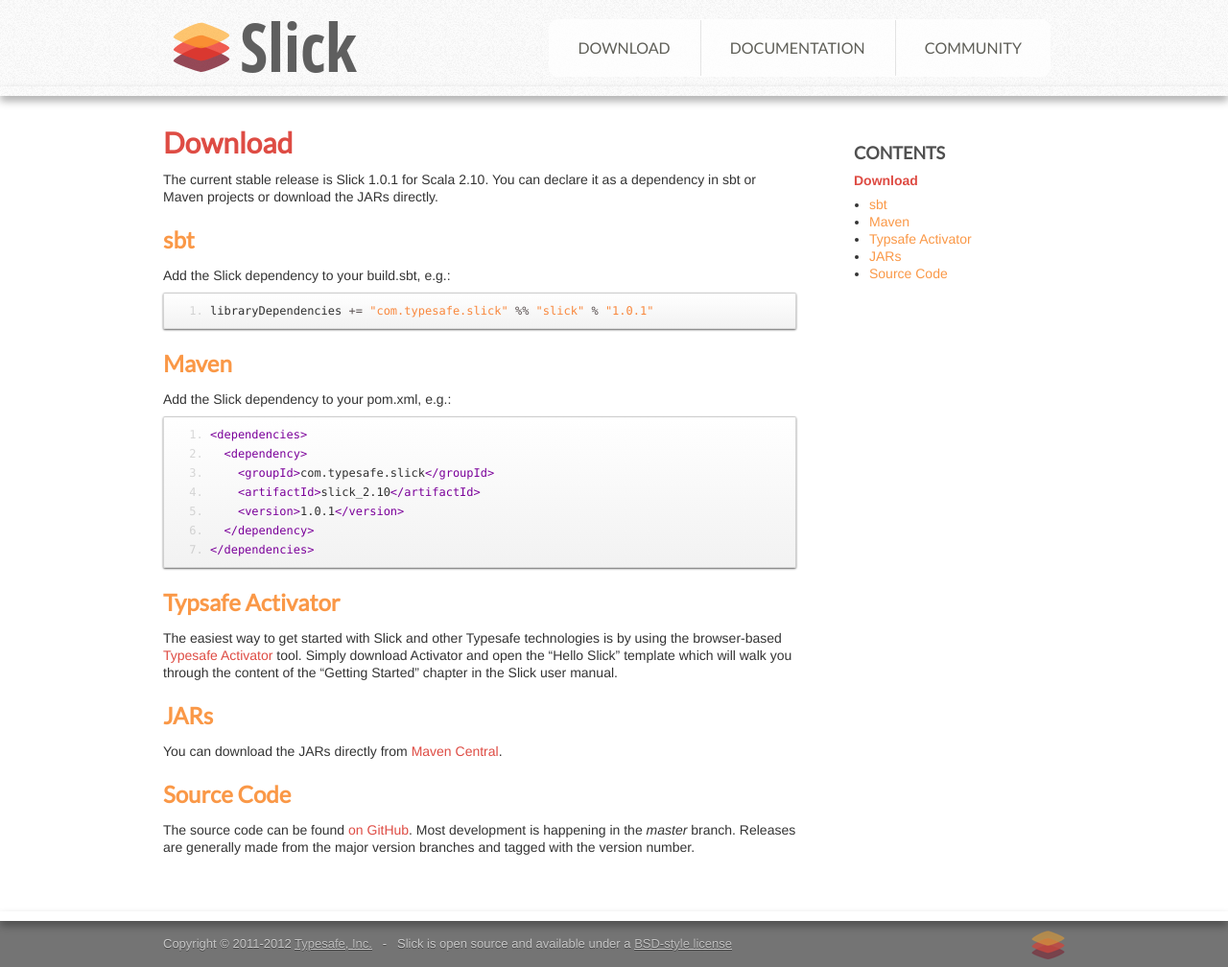
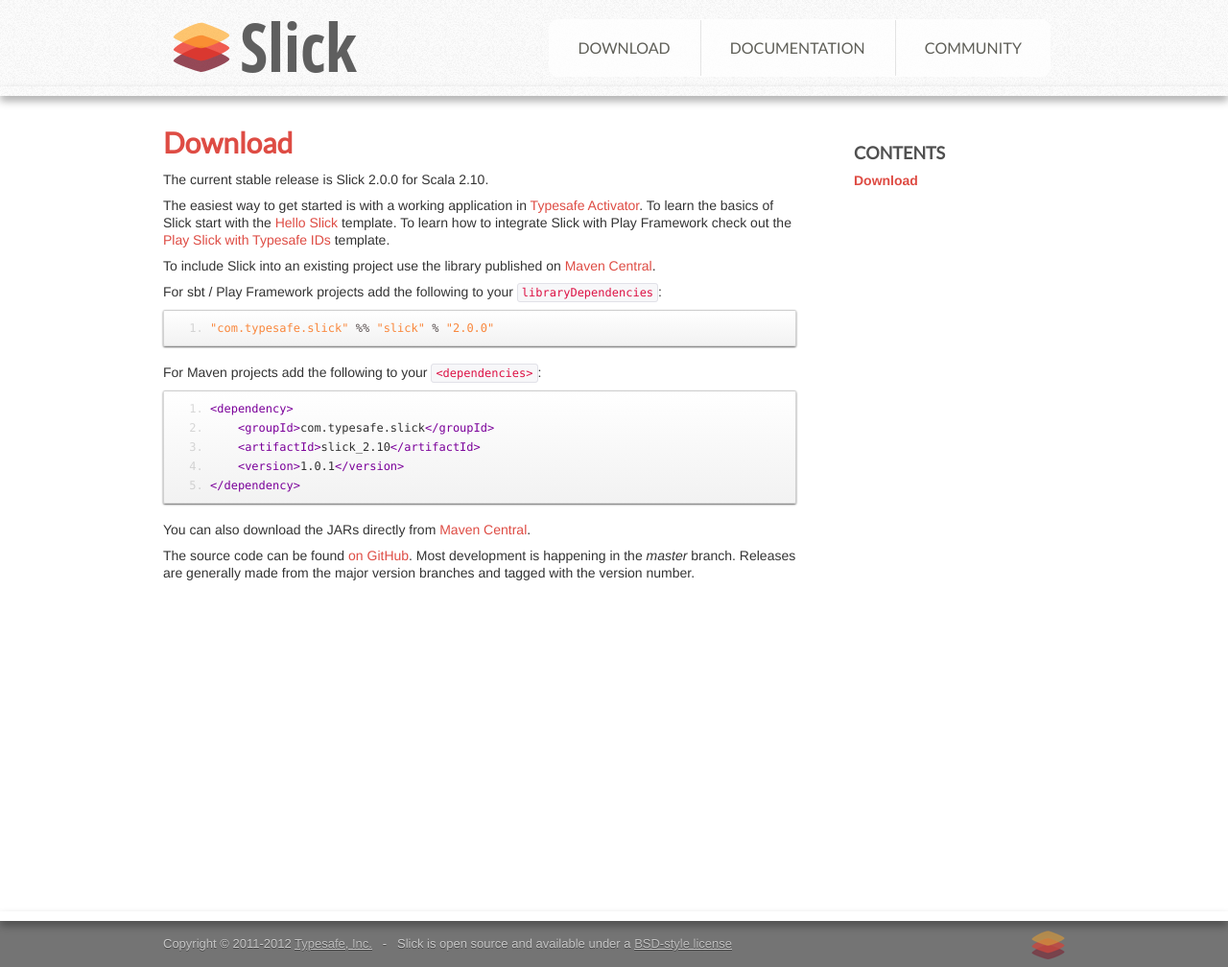
Before and after one commit to slick/slick.github.com, a Jekyll site: the page built from download/index.md, in a window 1280 px wide. Shown: the whole page at 96% size. Built offline with Jekyll 4.4.1, drawn with Linux system fonts in a browser that asks for light colours.

Commit message:
Updated Download Page
* Make it clear what the easiest path to getting started is (Activator)
* Content duplication of the proposed changes to the getting started doc for sbt and Maven

```diff
--- a/download/index.md
+++ b/download/index.md
@@ -3,42 +3,30 @@
 title: Download
 ---
 
-The current stable release is Slick 1.0.1 for Scala 2.10.
-You can declare it as a dependency in sbt or Maven projects or download the
-JARs directly.
+The current stable release is Slick 2.0.0 for Scala 2.10.
 
-## sbt
+The easiest way to get started is with a working application in [Typesafe Activator](http://typesafe.com/activator). To
+learn the basics of Slick start with the [Hello Slick](http://typesafe.com/activator/template/hello-slick) template. To
+learn how to integrate Slick with Play Framework check out the
+[Play Slick with Typesafe IDs](http://typesafe.com/activator/template/play-slick-advanced) template.
 
-Add the Slick dependency to your build.sbt, e.g.:
+To include Slick into an existing project use the library published on
+[Maven Central](http://search.maven.org/#search|ga|1|g%3A%22com.typesafe.slick%22).
 
-    libraryDependencies += "com.typesafe.slick" %% "slick" % "1.0.1"
+For sbt / Play Framework projects add the following to your `libraryDependencies`:
 
-## Maven
+    "com.typesafe.slick" %% "slick" % "2.0.0"
 
-Add the Slick dependency to your pom.xml, e.g.:
+For Maven projects add the following to your `<dependencies>`:
 
-    <dependencies>
-      <dependency>
+    <dependency>
         <groupId>com.typesafe.slick</groupId>
         <artifactId>slick_2.10</artifactId>
         <version>1.0.1</version>
-      </dependency>
-    </dependencies>
+    </dependency>
 
-## Typsafe Activator
-
-The easiest way to get started with Slick and other Typesafe technologies is
-by using the browser-based [Typesafe Activator](http://typesafe.com/activator)
-tool. Simply download Activator and open the "Hello Slick" template which will
-walk you through the content of the "Getting Started" chapter in the Slick
-user manual.
-
-## JARs
-
-You can download the JARs directly from
+You can also download the JARs directly from
 [Maven Central](http://search.maven.org/#search|ga|1|g%3A%22com.typesafe.slick%22).
-
-## Source Code
 
 The source code can be found [on GitHub](http://github.com/slick/slick).
 Most development is happening in the *master* branch. Releases are generally made
```
